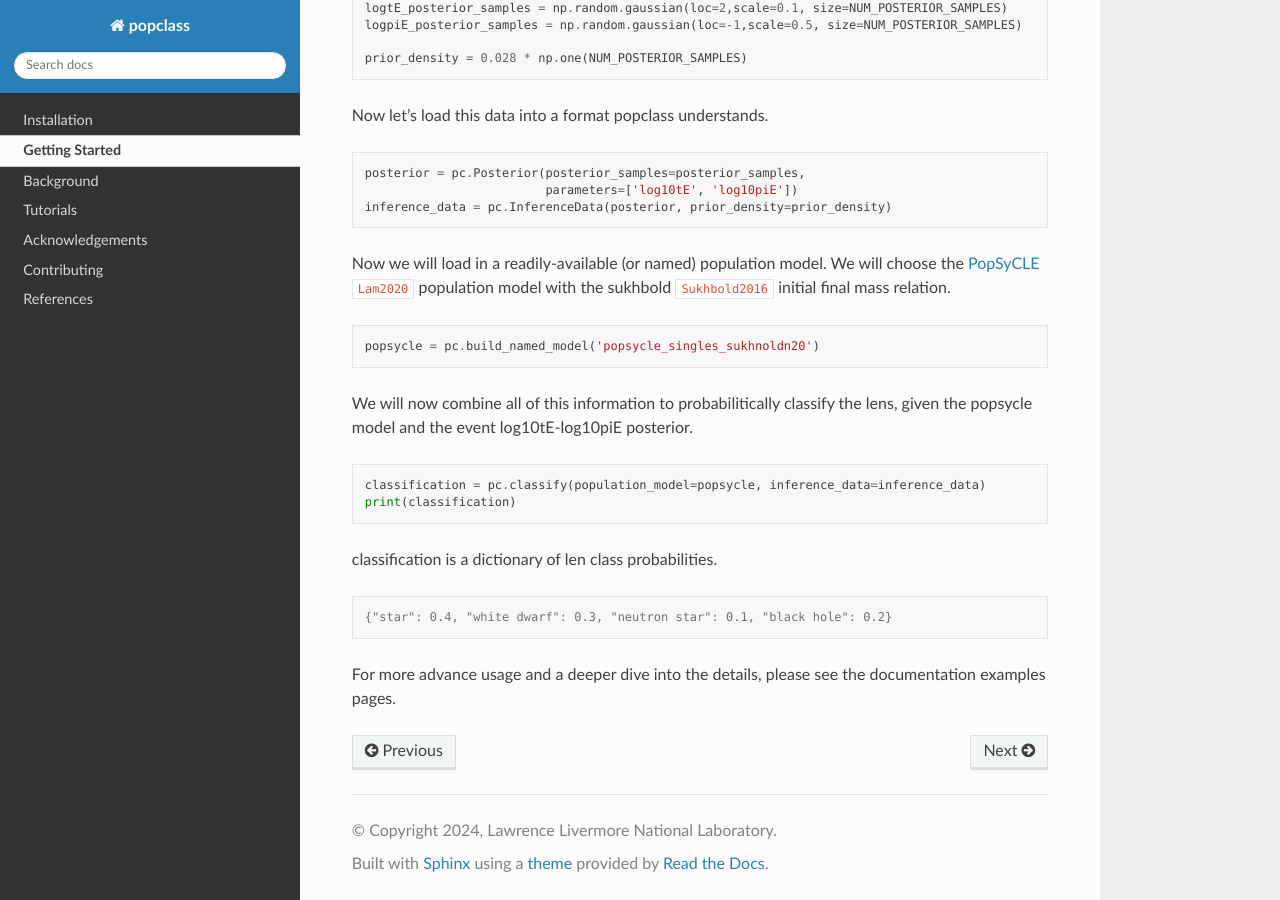
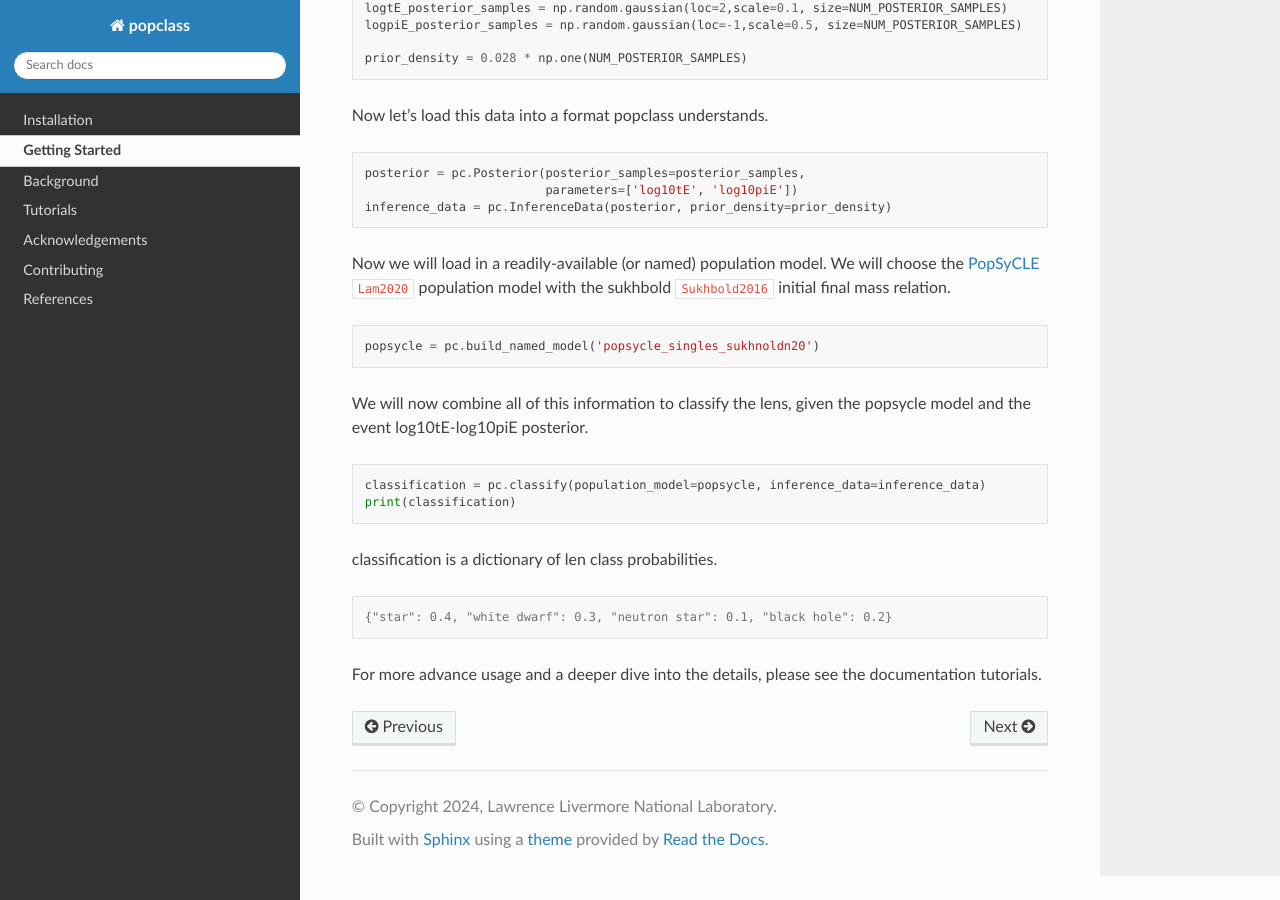
Before and after one commit to LLNL/popclass, a Sphinx documentation site: the page built from docs/source/gettingstarted.rst, in a window 1280 px wide and 900 px high, scrolled down 545 px. Built offline with Sphinx 7.4.7 and the Read the Docs theme 2.0.0, drawn with Linux system fonts in a browser that asks for light colours; cross-references to code outside the pages are shown as plain code.

Commit message:
correct typos in docs

```diff
--- a/docs/source/gettingstarted.rst
+++ b/docs/source/gettingstarted.rst
@@ -44,7 +44,7 @@ with the sukhbold :cite:p:`Sukhbold2016` initial final mass relation.
 
     popsycle = pc.build_named_model('popsycle_singles_sukhnoldn20')
 
-We will now combine all of this information to probabilitically classify the lens,
+We will now combine all of this information to classify the lens,
 given the popsycle model and the event log10tE-log10piE posterior.
 
 .. code-block:: python
@@ -59,4 +59,4 @@ classification is a dictionary of len class probabilities.
     {"star": 0.4, "white dwarf": 0.3, "neutron star": 0.1, "black hole": 0.2}
 
 For more advance usage and a deeper dive into the details, please see
-the documentation examples pages.
+the documentation tutorials.
```
Also changed, not shown: docs/source/index.rst (+8 -1 lines).
